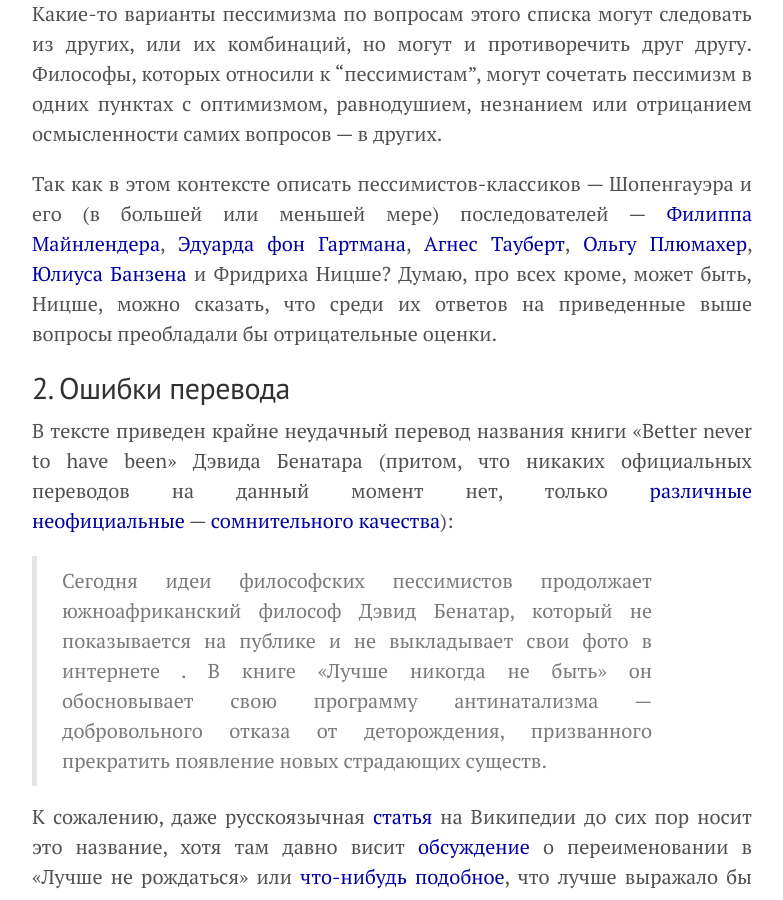
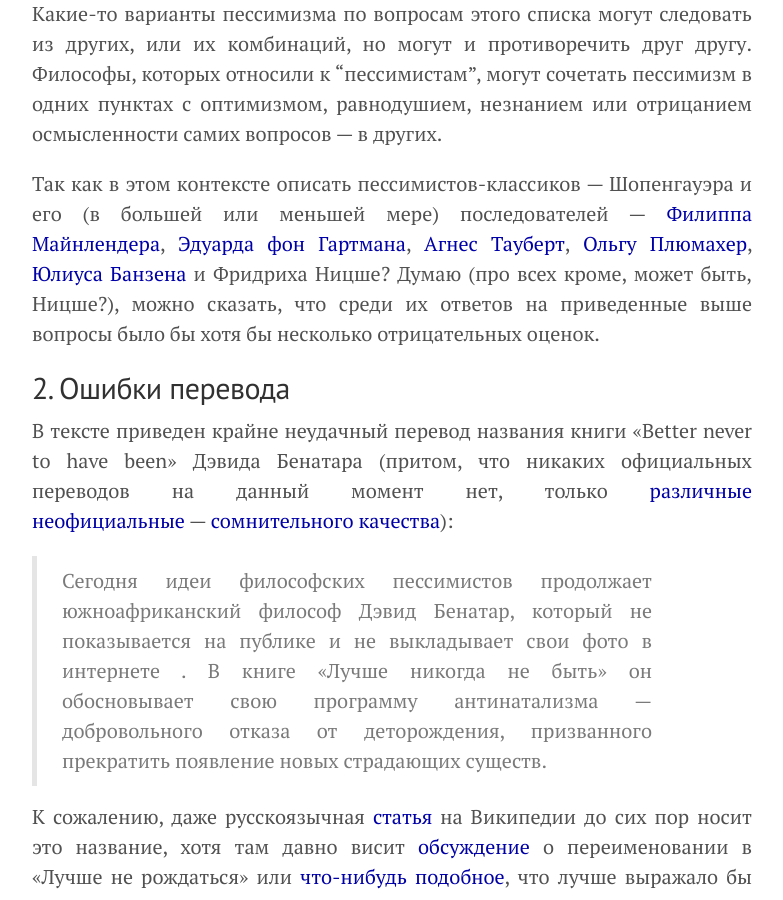
Before and after one commit to KKirdan/kkirdan.github.io, a Jekyll site: the page built from blog/_posts/1. articles/2023-08-20-a3.md, in a window 1280 px wide and 900 px high, scrolled down 9606 px. Shown: the whole window, without its empty margins (248-1031 px from the left). Built offline with Jekyll 4.4.1, drawn with Linux system fonts in a browser that asks for light colours.

Commit message:
Update 2023-08-20-a3.md

```diff
--- a/blog/_posts/1. articles/2023-08-20-a3.md
+++ b/blog/_posts/1. articles/2023-08-20-a3.md
@@ -116,7 +116,7 @@ importance: 7
 
 Какие-то варианты пессимизма по вопросам этого списка могут следовать из других, или их комбинаций, но могут и противоречить друг другу. Философы, которых относили к "пессимистам", могут сочетать пессимизм в одних пунктах с оптимизмом, равнодушием, незнанием или отрицанием осмысленности самих вопросов — в других.
 
-Так как в этом контексте описать пессимистов-классиков — Шопенгауэра и его (в большей или меньшей мере) последователей — [Филиппа Майнлендера](https://vk.com/wall-194967191_300), [Эдуарда фон Гартмана](https://vk.com/wall-194967191_299), [Агнес Тауберт](https://en.wikipedia.org/wiki/Agnes_Taubert), [Ольгу Плюмахер](https://www.tandfonline.com/doi/full/10.1080/09608788.2021.1881441), [Юлиуса Банзена](https://www.jstor.org/stable/2179799?origin=crossref) и Фридриха Ницше? Думаю, про всех кроме, может быть, Ницше, можно сказать, что среди их ответов на приведенные выше вопросы преобладали бы отрицательные оценки.
+Так как в этом контексте описать пессимистов-классиков — Шопенгауэра и его (в большей или меньшей мере) последователей — [Филиппа Майнлендера](https://vk.com/wall-194967191_300), [Эдуарда фон Гартмана](https://vk.com/wall-194967191_299), [Агнес Тауберт](https://en.wikipedia.org/wiki/Agnes_Taubert), [Ольгу Плюмахер](https://www.tandfonline.com/doi/full/10.1080/09608788.2021.1881441), [Юлиуса Банзена](https://www.jstor.org/stable/2179799?origin=crossref) и Фридриха Ницше? Думаю (про всех кроме, может быть, Ницше?), можно сказать, что среди их ответов на приведенные выше вопросы было бы хотя бы несколько отрицательных оценок.
 
 <a name="2"></a>
 ## 2. Ошибки перевода
```
